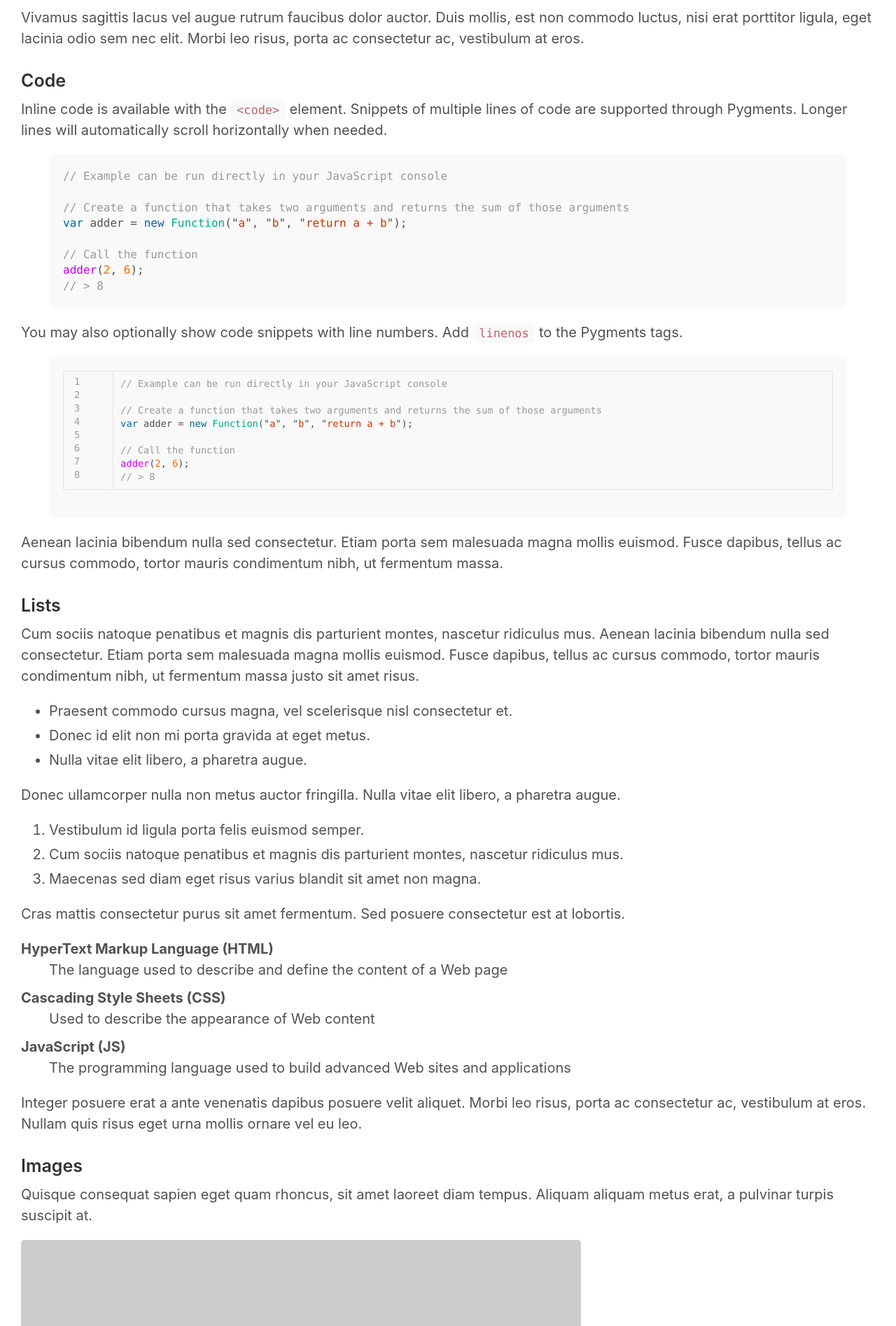
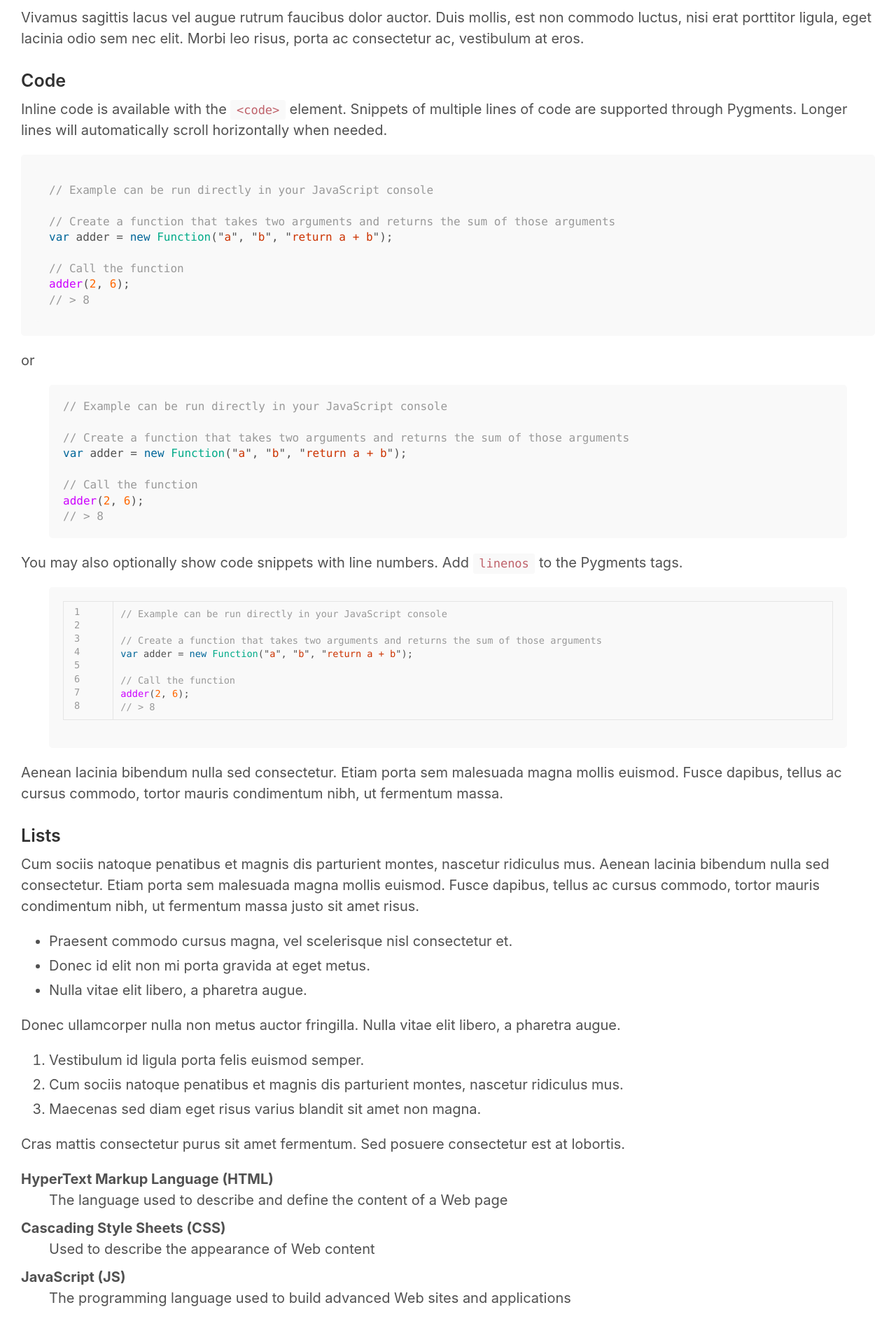
Before and after one commit to gesslerpd/stark, a Jekyll site: the page built from _posts/2016-01-02-example-content.md, in a window 1280 px wide. Shown: the part 1401-3296 px from the top of the page at 70% size. Built offline with Jekyll 4.4.1, drawn with Linux system fonts in a browser that asks for light colours; nearby versions of some CDN libraries; some of the changed text lies outside the part shown.

Commit message:
+ more examples of markdown content

````diff
--- a/_posts/2016-01-02-example-content.md
+++ b/_posts/2016-01-02-example-content.md
@@ -50,6 +50,19 @@ Vivamus sagittis lacus vel augue rutrum faucibus dolor auctor. Duis mollis, est
 ### Code
 
 Inline code is available with the `<code>` element. Snippets of multiple lines of code are supported through Pygments. Longer lines will automatically scroll horizontally when needed.
+
+```javascript
+// Example can be run directly in your JavaScript console
+
+// Create a function that takes two arguments and returns the sum of those arguments
+var adder = new Function("a", "b", "return a + b");
+
+// Call the function
+adder(2, 6);
+// > 8
+```
+
+or
 
 {% highlight js %}
 // Example can be run directly in your JavaScript console
@@ -118,6 +131,15 @@ Quisque consequat sapien eget quam rhoncus, sit amet laoreet diam tempus. Aliqua
 
 Aenean lacinia bibendum nulla sed consectetur. Lorem ipsum dolor sit amet, consectetur adipiscing elit.
 
+Name|Upvotes|Downvotes
+-|:-:|-:
+Alice|10|11
+Bob|4|3
+Charlie|7|9
+Totals|21|23
+
+or
+
 <table>
   <thead>
     <tr>
````
